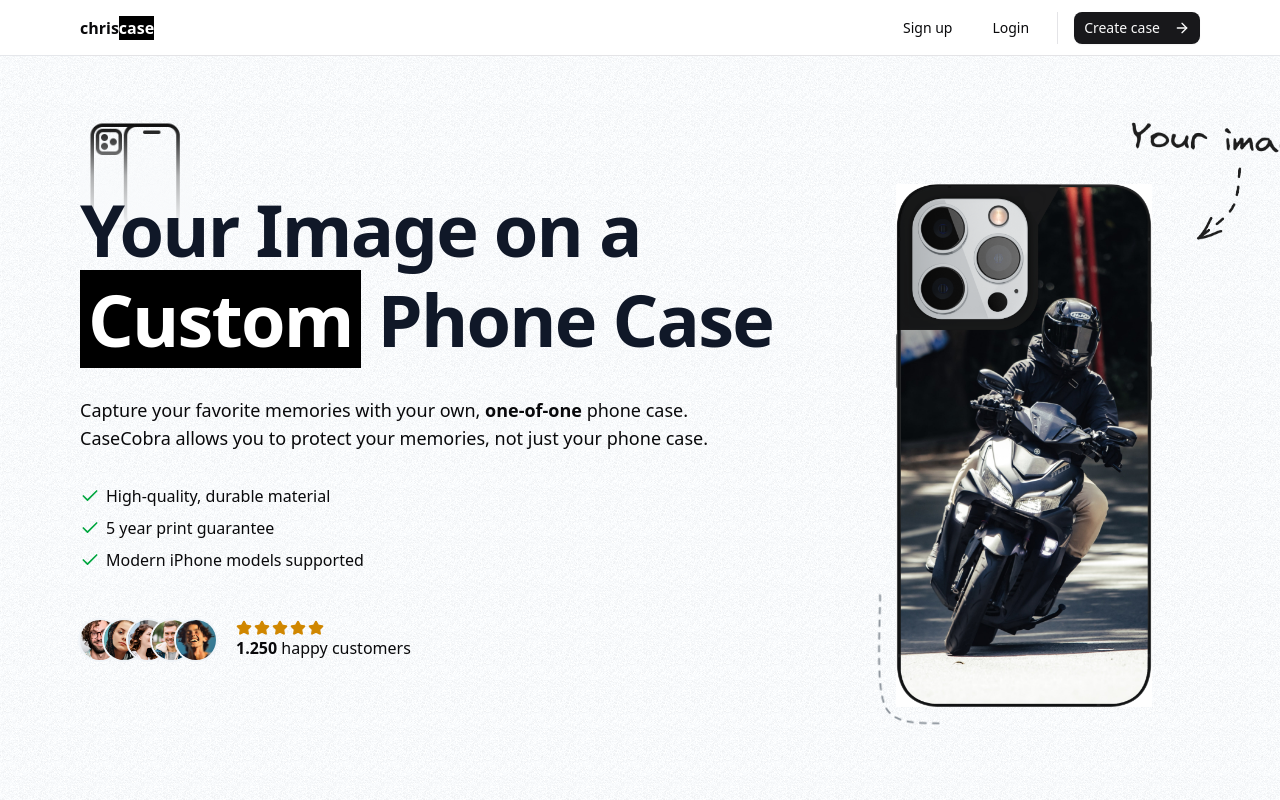
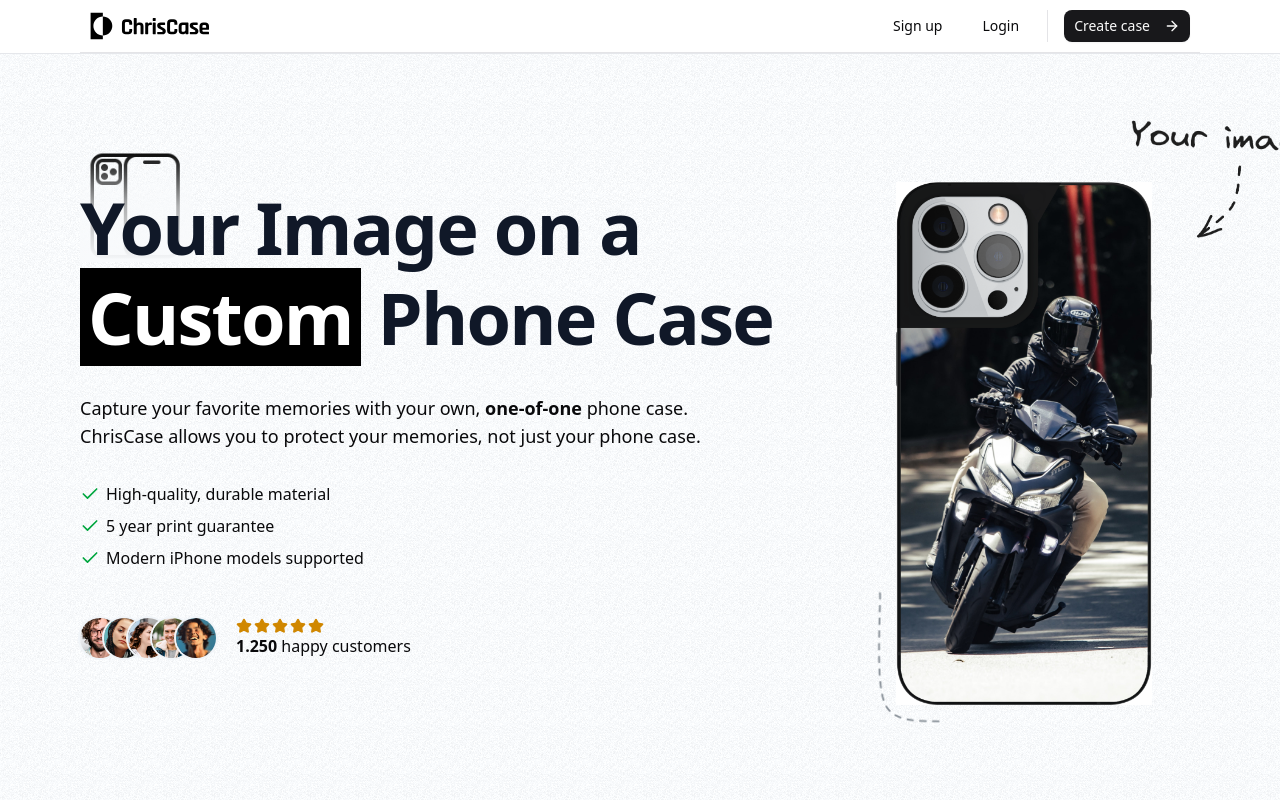
Before and after one commit to Chris-26-dev/chriscase, a Next.js app: page / in a window 1280 px wide. Shown: the top 800 px of the page. Built offline with nearby package versions, Linux system fonts and the light colour scheme; no server answers.

Commit message:
update logo and icon and improved ui

```diff
--- a/src/app/layout.tsx
+++ b/src/app/layout.tsx
@@ -20,7 +20,7 @@ export const metadata: Metadata = {
   title: "ChrisCase - custom high-quality iphone cases",
   description: "Create custom high-quality iphone cases in seconds",
   icons: {
-    icon: '/i1.png'
+    icon: '/i1.svg'
   }
 };
 
--- a/src/app/page.tsx
+++ b/src/app/page.tsx
@@ -14,7 +14,7 @@ export default function Home() {
         <MaxWidthWrapper className='pb-24 lg:grid lg:grid-cols-3 sm:pb-32 lg:gap-x-0 xl:gap-x-8 lg:pt-12 xl:pt-12 lg:pb-52'>
           <div className='col-span-2 px-6 lg:px-0 lg:pt-4'>
             <div className='relative mx-auto text-center lg:text-left flex flex-col items-center lg:items-start'>
-              <div className='absolute w-28 left-0 hidden lg:block'>
+              <div className='absolute w-28 left-0 hidden lg:block mt-8'>
                 {/* i forgot this div right here in the video, it's purely visual gradient and looks nice */}
                 <div className='absolute inset-x-0 bottom-0 bg-gradient-to-t via-slate-50/70 from-slate-50 h-28' />
                 <img src='/i3.png' alt="" className='w-full' />
@@ -27,7 +27,7 @@ export default function Home() {
               <p className='mt-8 text-lg lg:pr-10 max-w-prose text-center lg:text-left text-balance md:text-wrap'>
                 Capture your favorite memories with your own,{' '}
                 <span className='font-semibold'>one-of-one</span> phone case.
-                CaseCobra allows you to protect your memories, not just your
+                ChrisCase allows you to protect your memories, not just your
                 phone case.
               </p>
 
--- a/src/components/Footer.tsx
+++ b/src/components/Footer.tsx
@@ -36,13 +36,13 @@ const Footer = () => {
           </div>
 
           <div className='flex space-x-6 sm:space-x-4 py-4'>
-            <Link href='https://github.com/your-profile' target='_blank'>
+            <Link href='https://github.com/Chris-26-dev' target='_blank'>
               <Github className='h-5 w-5 text-muted-foreground hover:text-gray-800 transition' />
             </Link>
-             <Link href='https://facebook.com/your-profile' target='_blank'>
+             <Link href='https://facebook.com/christian.panerio.2024' target='_blank'>
               <Facebook className='h-5 w-5 text-muted-foreground hover:text-blue-600 transition' />
             </Link>
-            <Link href='https://linkedin.com/in/your-profile' target='_blank'>
+            <Link href='https://www.linkedin.com/in/christian-panerio-b49567223?utm_source=share&utm_campaign=share_via&utm_content=profile&utm_medium=android_app' target='_blank'>
               <Linkedin className='h-5 w-5 text-muted-foreground hover:text-blue-700 transition' />
             </Link>
           </div>
--- a/src/components/Navbar.tsx
+++ b/src/components/Navbar.tsx
@@ -4,22 +4,30 @@ import { buttonVariants } from './ui/button'
 import { ArrowRight } from 'lucide-react'
 import { getKindeServerSession } from "@kinde-oss/kinde-auth-nextjs/server";
 import SignOutButton from './SignOutButton';
+import Image from 'next/image';
 
 const Navbar = async () => {
     const { getUser } = getKindeServerSession()
     const user = await getUser()
 
-  const isAdmin = user?.email === process.env.ADMIN_EMAIL
+    const isAdmin = user?.email === process.env.ADMIN_EMAIL
 
     return (
-        <nav className='sticky z-[100] h-14 inset-x-0 top-0 w-full border-b border-gray-200 bg-white/75 backdrop-blur-lg transition-all'>
+        <nav className='sticky z-[100] inset-x-0 top-0 w-full border-b border-gray-200 bg-white/75 backdrop-blur-lg transition-all'>
             <MaxWidthWrapper>
-                <div className='flex h-14 items-center justify-between border-b border-zinc-200'>
+                <div className='flex p-2 sm:p-2.5 items-center justify-between border-b border-zinc-200'>
                     <Link href='/' className='flex z-40 font-semibold'>
-                        chris<span className='bg-black text-white'>case</span>
+                        {/* chris<span className='bg-black text-white'>case</span> */}
+                        <Image
+                            src="/logo.svg"
+                            alt="ChrisCase Logo"
+                            width={120}
+                            height={40}
+                            priority
+                        />
                     </Link>
 
-                    <div className='h-full flex items-center space-x-4'>
+                    <div className='h-full flex items-center space-x-0 sm:space-x-4'>
                         {user ? (
                             <>
                                 <SignOutButton />
--- a/src/components/Reviews.tsx
+++ b/src/components/Reviews.tsx
@@ -105,7 +105,7 @@ function Review({ imgSrc, className, ...props }: ReviewProps) {
     return (
         <div
             className={cn(
-                'animate-fade-in rounded-[2.25rem] bg-white p-6 opacity-0 shadow-xl shadow-slate-900/5',
+                'animate-fade-in rounded-[3.5rem] sm:rounded-[2rem] bg-white p-6 opacity-0 shadow-xl shadow-slate-900/5',
                 className
             )}
             style={{ animationDelay }}
```
Also changed, not shown: public/i1.svg (added), public/logo.svg (added).
